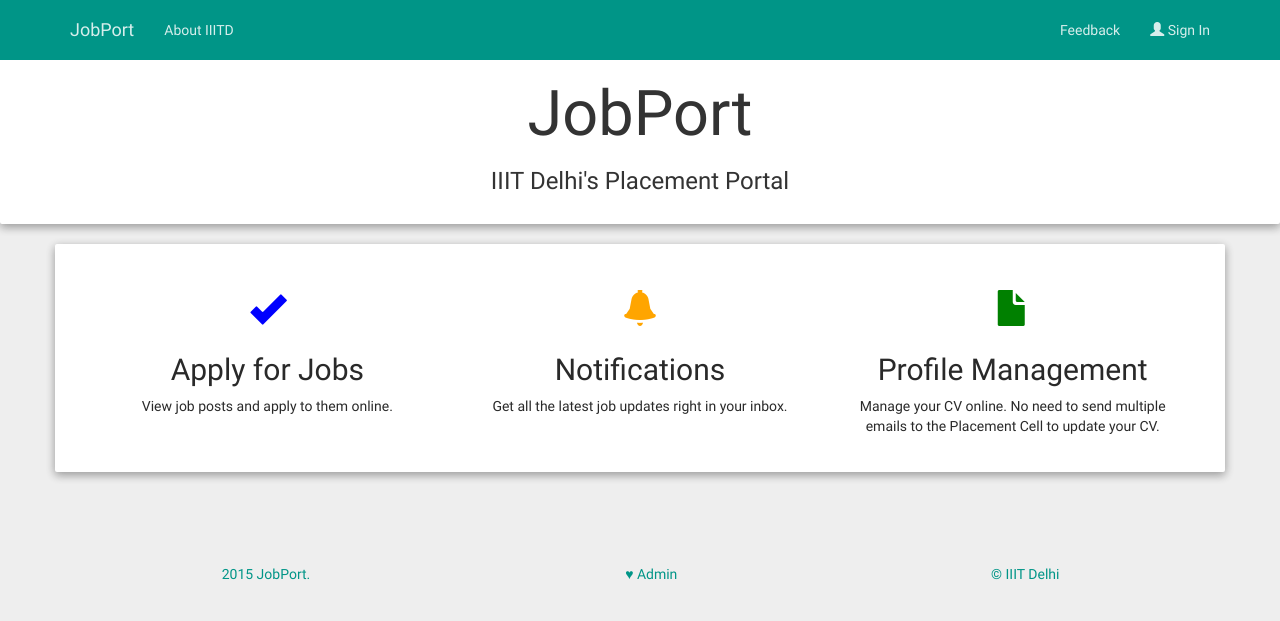
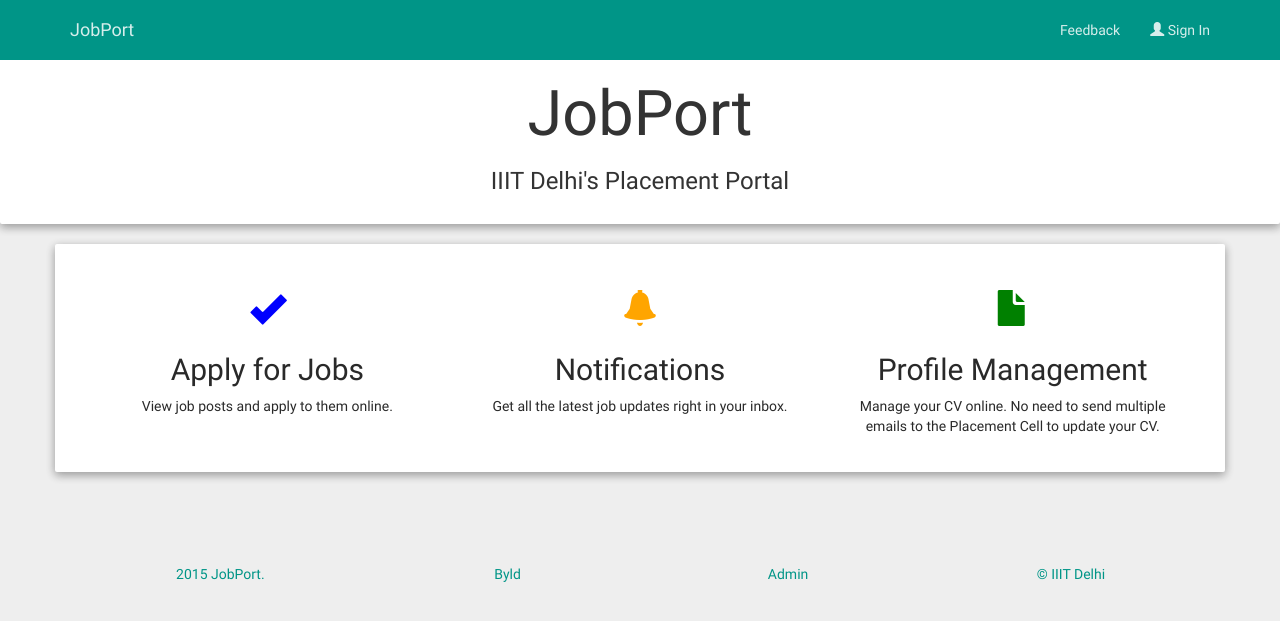
Before and after one commit to IIIT-Delhi/jobport, a Django app: template placement/jobport/templates/jobport/welcome.html in a window 1280 px wide. Shown: the top 621 px of the page. Run offline with Django 3.2, Linux system fonts and the light colour scheme; the template is opened without the code that fills it, so the values that code supplies are empty; some libraries are stand-ins or nearby versions.

Commit message:
closes #21

```diff
--- a/placement/jobport/forms.py
+++ b/placement/jobport/forms.py
@@ -56,6 +56,8 @@ class JobForm(forms.ModelForm):
 		if (deadline < timezone.now()):
 			raise forms.ValidationError("Deadline cannot be in the Past.")
 		return deadline
+
+
 
 
 class AdminSelectedApplicantsForm(forms.ModelForm):
@@ -258,7 +260,7 @@ class AdminStudentForm(forms.ModelForm):
 	class Meta:
 		model = Student
 		exclude = ['user']
-		widgets = {'dob': DateTimePicker(options={"format": "YYYY-MM-DD", "pickTime": False}), 'gender': RadioSelect()}
+		widgets = {'dob': DateTimePicker(options={"format": "YYYY-MM-DD", "pickTime": False}), 'gender': RadioSelect(),'companyapplications': forms.CheckboxSelectMultiple,'placedat': forms.CheckboxSelectMultiple}
 
 	"""def clean(self):
         cleaned_data = super(AdminStudentForm, self).clean()
--- a/placement/jobport/templates/jobport/base_loggedout.html
+++ b/placement/jobport/templates/jobport/base_loggedout.html
@@ -31,10 +31,9 @@
       <!-- Collect the nav links, forms, and other content for toggling -->
       <div class="collapse navbar-collapse">
         <ul class="nav navbar-nav">
-          <li><a href="http://www.iiitd.ac.in">About IIITD</a></li>
         </ul>
         <ul class="nav navbar-nav navbar-right">
-          <li><a id="feedback">Feedback</a></li>
+          <li><a id="feedback" href="#">Feedback</a></li>
           <li><a href="{% url 'social:begin' 'google-oauth2' %}"><span class="glyphicon glyphicon-user"></span> Sign In</a></li>
           </ul>
       </div><!-- /.navbar-collapse -->
@@ -53,7 +52,8 @@
         <div class="col-lg-12">
             <ul class="nav nav-pills nav-justified">
                 <li><a href="/">2015 JobPort.</a></li>
-                <li><a href="mailto:naman13064@iiitd.ac.in">&hearts; Admin</a></li>
+                     <li><a href="byld.iiitd.edu.in" target="_blank">Byld</a></li>
+                 <li><a href="mailto:naman13064@iiitd.ac.in">Admin</a></li>
                 <li><a href="iiitd.ac.in" target="_blank">© IIIT Delhi</a></li>
             </ul>
         </div>
--- a/placement/jobport/views.py
+++ b/placement/jobport/views.py
@@ -244,6 +244,7 @@ def newuser(request):
 				usr = form.save(commit=False)
 				usr.user = request.user
 				usr.email = request.user.username
+				usr.name = request.user.first_name+" "+request.user.last_name
 				# usr.resume.name = request.user.username.split('@')[0]  + "_resume." + usr.resume.name.split('.')[-1]
 				# usr.resume.name = hashlib.sha256(request.user.username.split('@')[0] + "_resume." + usr.resume.name.split('.')[-1]).hexdigest() + '.pdf'
 				salt = "1eT4nfB5mR"
@@ -293,7 +294,12 @@ def openjob(request):
 			if form.is_valid():
 				tosavejob = form.save(commit=False	)
 				tosavejob.createdon = timezone.now()
+				# import pdb
+				# pdb.set_trace()
 				# allowed_batches  = tosavejob.batch
+				tosavejob.save()
+				for x in form.cleaned_data['batch']:
+					tosavejob.batch.add(x)
 				tosavejob.save()
 				recipients = []
 				for student in Student.objects.all():
```
